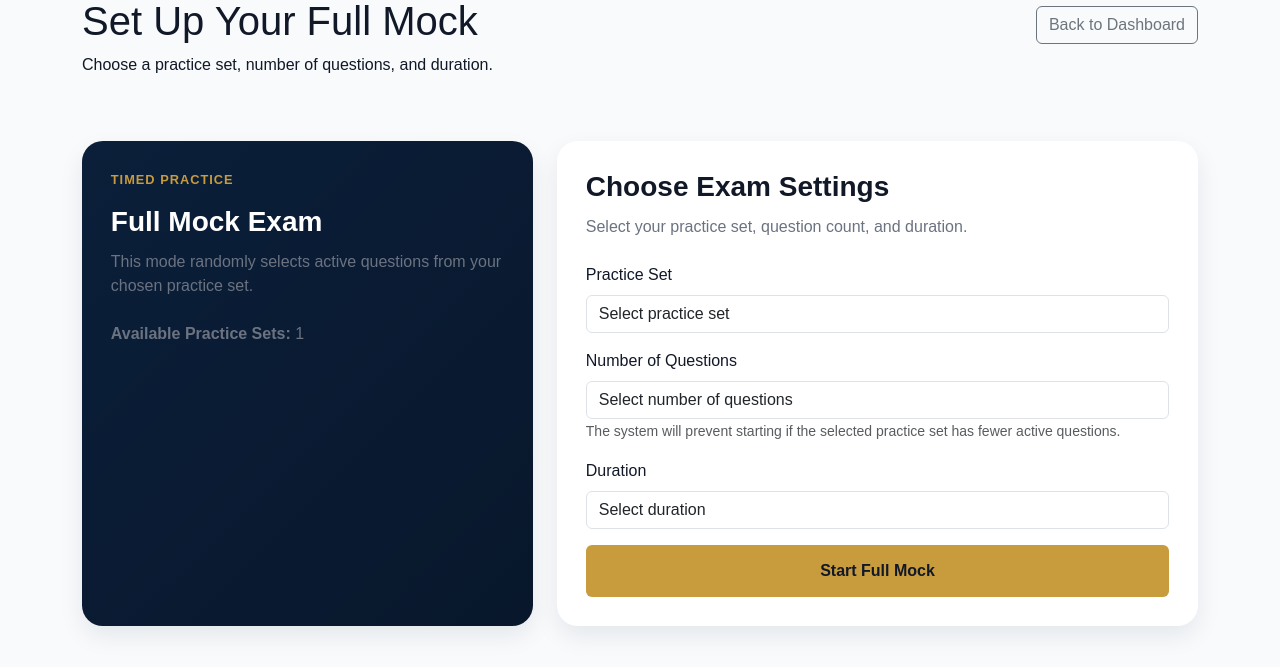
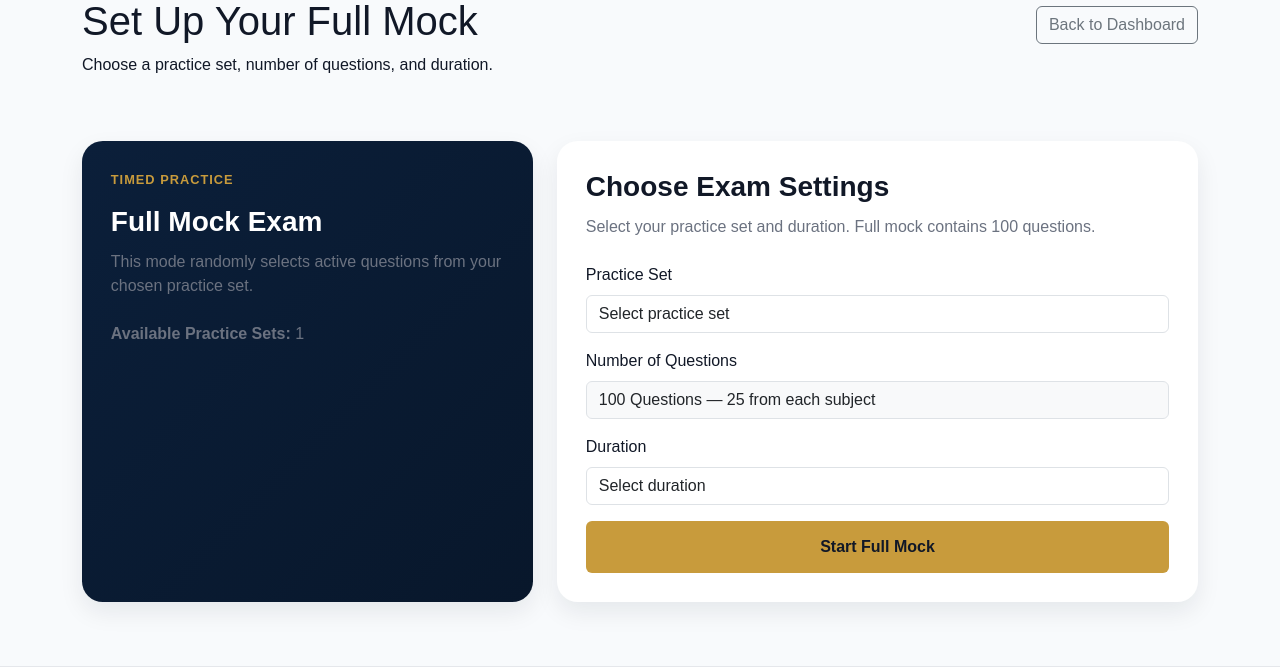
Before and after one commit to JayR-Studio/mockcbt, a Flask app: page /full-mock/setup in a window 1280 px wide. Shown: the part 181-848 px from the top of the page. Run offline with Flask 3, Linux system fonts and the light colour scheme; a user stored in the database is signed in.

Commit message:
Update full mock selection and autosave answers

```diff
--- a/app/routes/student.py
+++ b/app/routes/student.py
@@ -490,7 +490,7 @@ def autosave_answer(attempt_id):
     selected_option = str(data.get("selected_option", "")).upper()
 
     if not isinstance(question_id, int) or selected_option not in {"A", "B", "C", "D"}:
-        return jsonify({"success": False, "message": "Invalid answer."}),
+        return jsonify({"success": False, "message": "Invalid answer."})
 
     answer = UserAnswer.query.filter_by(
         attempt_id=attempt.id,
@@ -498,10 +498,10 @@ def autosave_answer(attempt_id):
     ).first()
 
     if not answer:
-        return jsonify({"success": False, "message": "Question not found in this exam."}),
+        return jsonify({"success": False, "message": "Question not found in this exam."})
 
     answer.selected_option = selected_option
-    answer.answered_at = datetime.utcnow()
+    answer.answered_at = datetime.now()
     db.session.commit()
 
     return jsonify({"success": True})
@@ -720,7 +720,15 @@ def start_full_mock():
 
     exam_year = ExamYear.query.get_or_404(year_id)
 
-    subjects = (
+    # Required subject order for full mock
+    preferred_subject_order = [
+        "Verbal Reasoning",
+        "English / Verbal Reasoning",
+        "Quantitative Reasoning",
+        "General Knowledge",
+    ]
+
+    all_subjects = (
         Subject.query
         .join(Question)
         .filter(
@@ -731,65 +739,97 @@ def start_full_mock():
         .all()
     )
 
-    if not subjects:
+    if not all_subjects:
         flash("No active subjects found for this practice set.", "danger")
         return redirect(url_for("student.full_mock_setup"))
 
-    total_active_questions = Question.query.filter_by(
-        exam_year_id=exam_year.id,
-        is_active=True
-    ).count()
+    selected_subjects = []
 
-    if total_active_questions < question_count:
-        flash("Not enough active questions available for this full mock exam.", "danger")
+    # 1. Pick Verbal/English first
+    verbal_subject = next(
+        (subject for subject in all_subjects if subject.name in ["Verbal Reasoning", "English / Verbal Reasoning"]),
+        None
+    )
+
+    if verbal_subject:
+        selected_subjects.append(verbal_subject)
+
+    # 2. Pick Quantitative Reasoning
+    quant_subject = next(
+        (subject for subject in all_subjects if subject.name == "Quantitative Reasoning"),
+        None
+    )
+
+    if quant_subject and quant_subject not in selected_subjects:
+        selected_subjects.append(quant_subject)
+
+    # 3. Pick General Knowledge
+    general_subject = next(
+        (subject for subject in all_subjects if subject.name == "General Knowledge"),
+        None
+    )
+
+    if general_subject and general_subject not in selected_subjects:
+        selected_subjects.append(general_subject)
+
+    # 4. Pick the last available subject that is not already selected
+    last_subject_priority = [
+        "Current Affairs",
+        "Public Service Rules",
+    ]
+
+    remaining_subjects = [
+        subject for subject in all_subjects
+        if subject not in selected_subjects
+    ]
+
+    last_subject = None
+
+    for subject_name in last_subject_priority:
+        last_subject = next(
+            (subject for subject in remaining_subjects if subject.name == subject_name),
+            None
+        )
+
+        if last_subject:
+            break
+
+    if not last_subject and remaining_subjects:
+        last_subject = remaining_subjects[0]
+
+    if last_subject:
+        selected_subjects.append(last_subject)
+
+    if len(selected_subjects) < 4:
+        flash("This practice set needs at least 4 active subjects for full mock mode.", "danger")
         return redirect(url_for("student.full_mock_setup"))
 
-    subject_count = len(subjects)
-    base_count = question_count // subject_count
-    remainder = question_count % subject_count
+    selected_subjects = selected_subjects[:4]
 
     selected_questions = []
 
-    for index, subject in enumerate(subjects):
-        questions_needed = base_count
-
-        if index < remainder:
-            questions_needed += 1
-
+    for subject in selected_subjects:
         subject_questions = Question.query.filter_by(
             exam_year_id=exam_year.id,
             subject_id=subject.id,
             is_active=True
         ).all()
 
-        if len(subject_questions) <= questions_needed:
-            selected_questions.extend(subject_questions)
-        else:
-            selected_questions.extend(random.sample(subject_questions, questions_needed))
+        if len(subject_questions) < 25:
+            flash(
+                f"{subject.name} has only {len(subject_questions)} active questions. It needs at least 25 for full mock.",
+                "danger"
+            )
+            return redirect(url_for("student.full_mock_setup"))
 
-    # If some subjects had fewer questions than needed, fill the gap from remaining active questions.
-    if len(selected_questions) < question_count:
-        selected_ids = {question.id for question in selected_questions}
+        picked_questions = random.sample(subject_questions, 25)
 
-        remaining_questions = (
-            Question.query
-            .filter(
-                Question.exam_year_id == exam_year.id,
-                Question.is_active == True,
-                ~Question.id.in_(selected_ids)
-            )
-            .all()
-        )
+        # Keep subject order, but shuffle questions inside each subject
+        random.shuffle(picked_questions)
 
-        gap = question_count - len(selected_questions)
+        selected_questions.extend(picked_questions)
 
-        if len(remaining_questions) >= gap:
-            selected_questions.extend(random.sample(remaining_questions, gap))
-        else:
-            selected_questions.extend(remaining_questions)
-
-    selected_questions = selected_questions[:question_count]
-    random.shuffle(selected_questions)
+    question_count = len(selected_questions)
 
     attempt = ExamAttempt(
         user_id=current_user.id,
--- a/app/templates/activation.html
+++ b/app/templates/activation.html
@@ -58,10 +58,6 @@
             </form>
             {% endif %}
 
-            <p class="account-warning mt-3">
-                Access is for one user only. Sharing login details may cause your account to be logged out
-                automatically.
-            </p>
         </div>
 </section>
 {% endblock %}
--- a/app/templates/full_mock_setup.html
+++ b/app/templates/full_mock_setup.html
@@ -39,7 +39,7 @@
             <div class="col-lg-7">
                 <div class="practice-card">
                     <h3>Choose Exam Settings</h3>
-                    <p>Select your practice set, question count, and duration.</p>
+                    <p>Select your practice set and duration. Full mock contains 100 questions.</p>
 
                     {% if years %}
                     <form method="POST" class="mt-4">
@@ -66,19 +66,13 @@
                             </select>
                         </div>
 
+                        <input type="hidden" name="question_count" value="100">
+
                         <div class="mb-3">
                             <label class="form-label">Number of Questions</label>
-                                <select name="question_count" class="form-control" required>
-                                    <option value="">Select number of questions</option>
-                                    <option value="10">10 Questions</option>
-                                    <option value="20">20 Questions</option>
-                                    <option value="30">30 Questions</option>
-                                    <option value="50">50 Questions</option>
-                                    <option value="100">100 Questions</option>
-                                </select>
-                                <small class="text-muted">
-                                    The system will prevent starting if the selected practice set has fewer active questions.
-                                </small>
+                            <div class="form-control bg-light">
+                                100 Questions — 25 from each subject
+                            </div>
                         </div>
 
                         <div class="mb-3">
```
Lines whose indentation alone changed are shown as unchanged.
